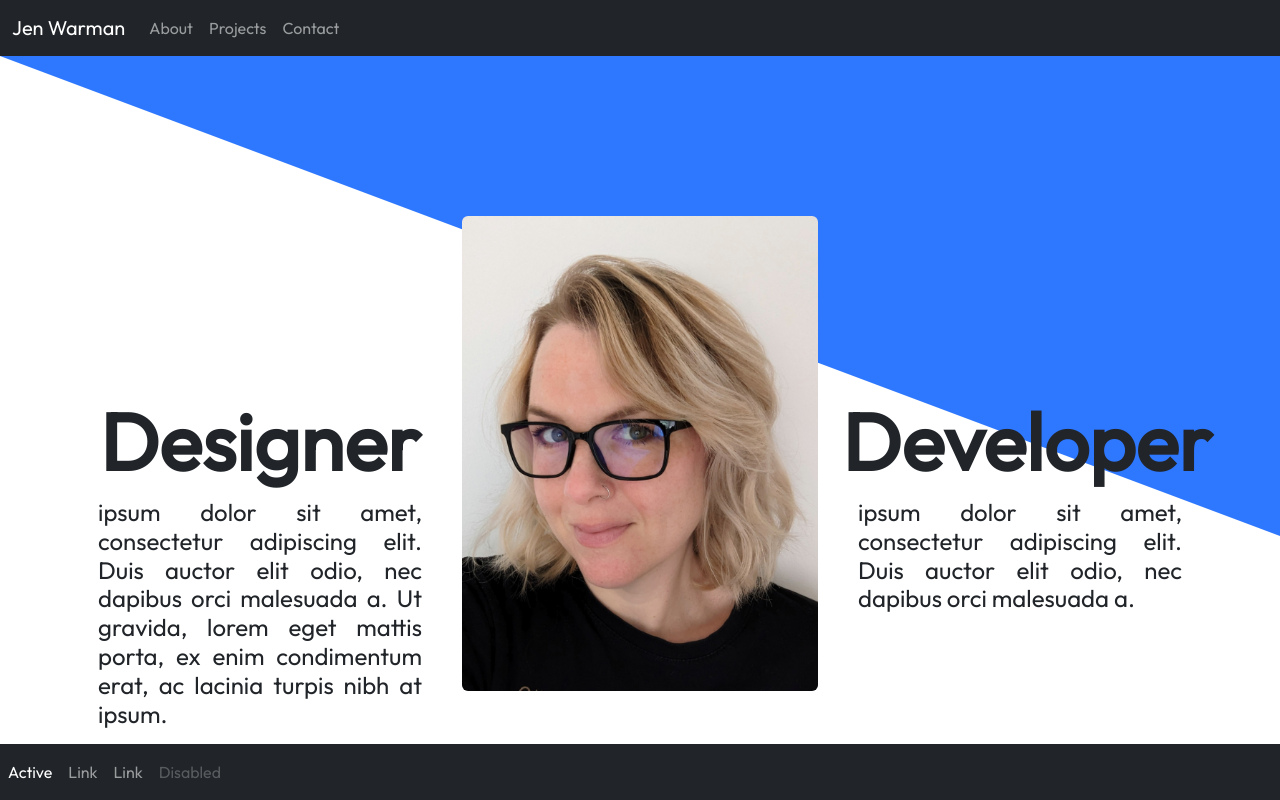
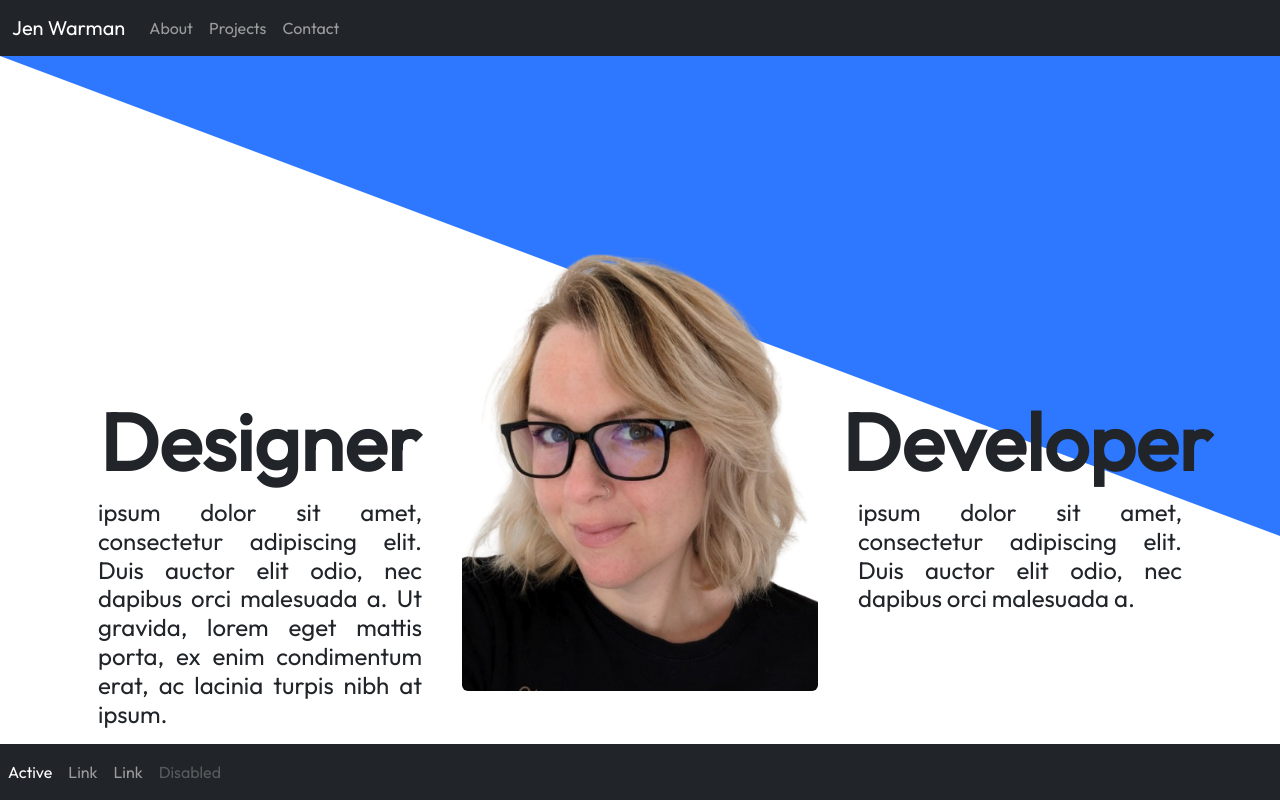
Before and after one commit to JenWarman/portfolio, a React (Vite) app: page / in a window 1280 px wide. Shown: the top 800 px of the page. Built offline with nearby package versions, Linux system fonts and the light colour scheme.

Commit message:
updated profile images and navbar

```diff
--- a/src/components/About.jsx
+++ b/src/components/About.jsx
@@ -26,7 +26,7 @@ function About() {
           </p>
         </Col>
         <Col xs={6} md={4}>
-          <Image src="../profile.jpg" rounded fluid />
+          <Image src="../profileBG.png" rounded fluid />
         </Col>
       </Row>
     </Container>
--- a/src/components/HeroBar.jsx
+++ b/src/components/HeroBar.jsx
@@ -12,7 +12,7 @@ function HeroBar() {
           <h4 className='hero-sub-header'>ipsum dolor sit amet, consectetur adipiscing elit. Duis auctor elit odio, nec dapibus orci malesuada a. Ut gravida, lorem eget mattis porta, ex enim condimentum erat, ac lacinia turpis nibh at ipsum.</h4>
         </Col>
         <Col className='profile-image' xs={6} md={4}>
-          <Image src="../profile.jpg" rounded fluid/>
+          <Image src="../profileBG.png" rounded fluid/>
         </Col>
 
         <Col id='developer' xs={6} md={4}>
```
Also changed, not shown: public/profileBG.png (added).
